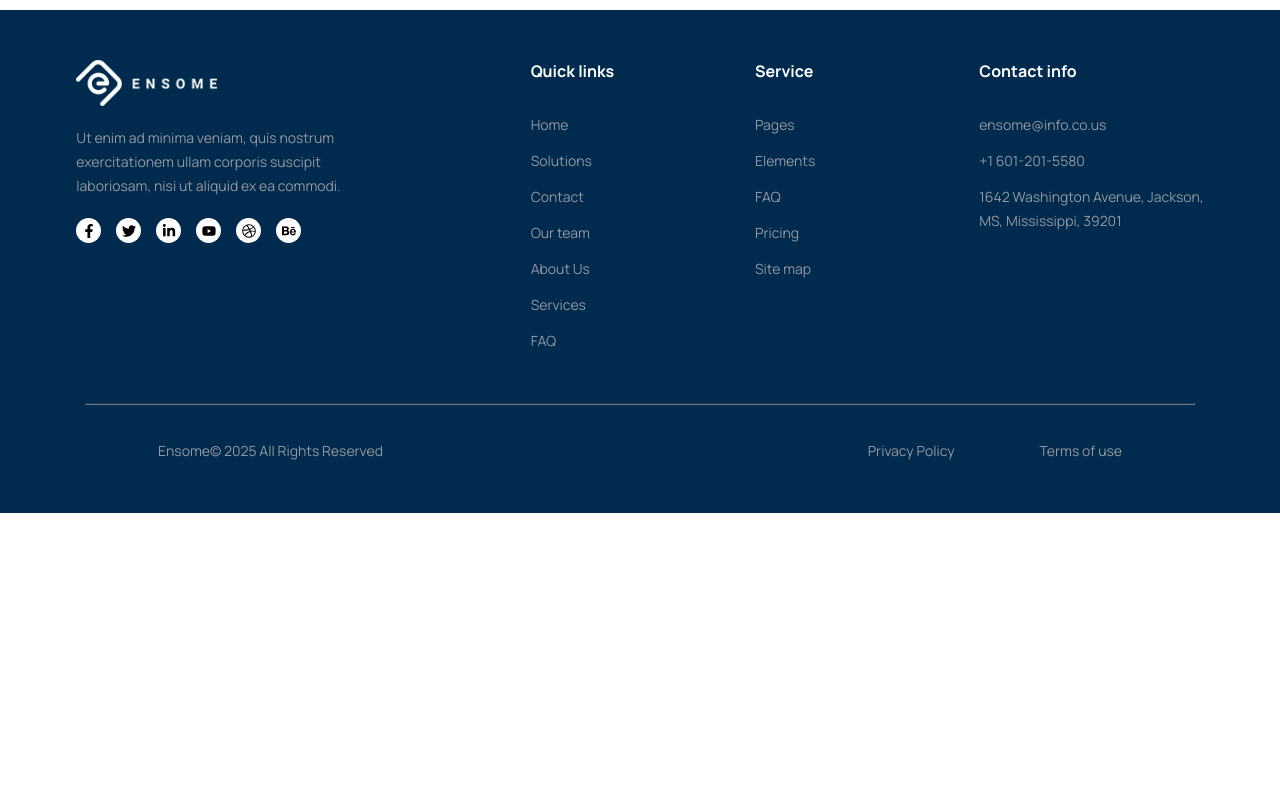
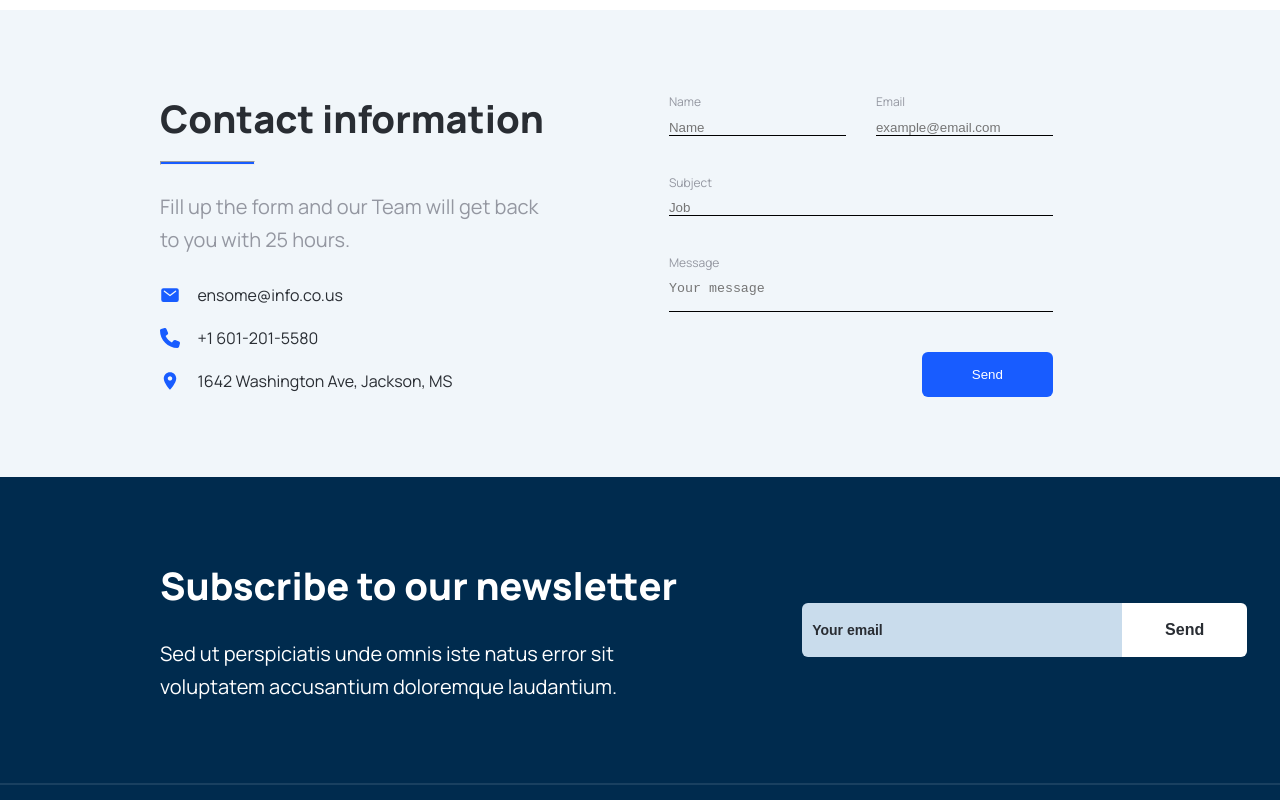
Before and after one commit to paulinasprojects/ensome-dev, a React (Vite) app: page /about-us in a window 1280 px wide. Shown: the part 4000-4800 px from the top of the page. Before the commit the page ends 4513 px from the top, so only its background shows below. Built offline with nearby package versions, Linux system fonts and the light colour scheme.

Commit message:
added css fixes

```diff
--- a/src/pages/about-us-page.tsx
+++ b/src/pages/about-us-page.tsx
@@ -1,7 +1,9 @@
 import AboutEnsome from "@/components/about-ensome"
 import AboutUsTopHero from "@/components/about-us-top-hero"
+import Cta from "@/components/cta"
 import EnsomeAchievements from "@/components/ensome-achievements"
 import EnsomeHistory from "@/components/ensome-history"
+import Newsletter from "@/components/newsletter"
 
 const AboutUsPage = () => {
   return (
@@ -10,6 +12,8 @@ const AboutUsPage = () => {
       <AboutEnsome/>
       <EnsomeHistory/>
       <EnsomeAchievements/>
+      <Cta/>
+      <Newsletter/>
     </div>
   )
 }
--- a/src/styles/cta.scss
+++ b/src/styles/cta.scss
@@ -12,8 +12,8 @@
 .cta-content-container {
   padding-top: 80px;
   padding-bottom: 80px;
+  padding-left: 160px;
   display: flex;
-  justify-content: center;
   gap: 125px;
 
   @include md {
--- a/src/styles/newsletter.scss
+++ b/src/styles/newsletter.scss
@@ -10,7 +10,7 @@
   padding-bottom: 80px;
   display: flex;
   align-items: center;
-  justify-content: center;
+  padding-left: 160px;
   gap: 125px;
 
   @include md {
```
